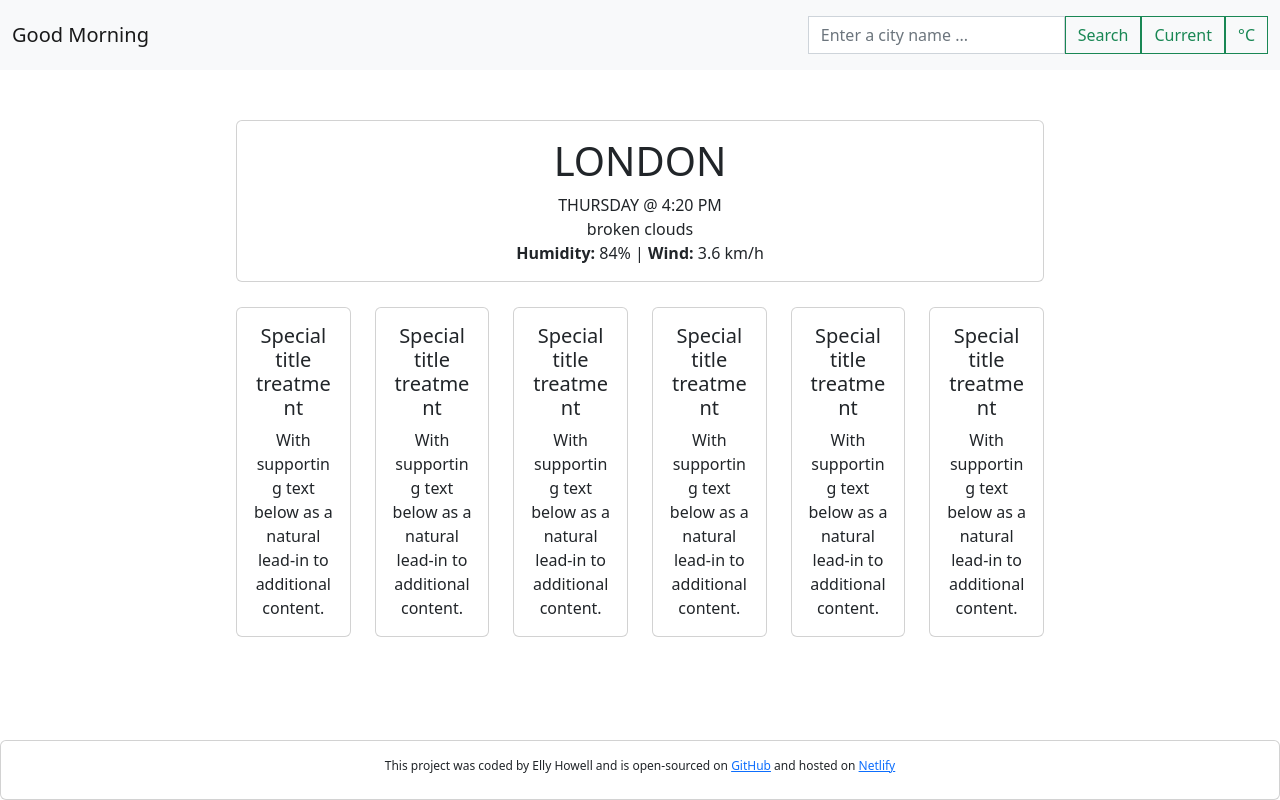
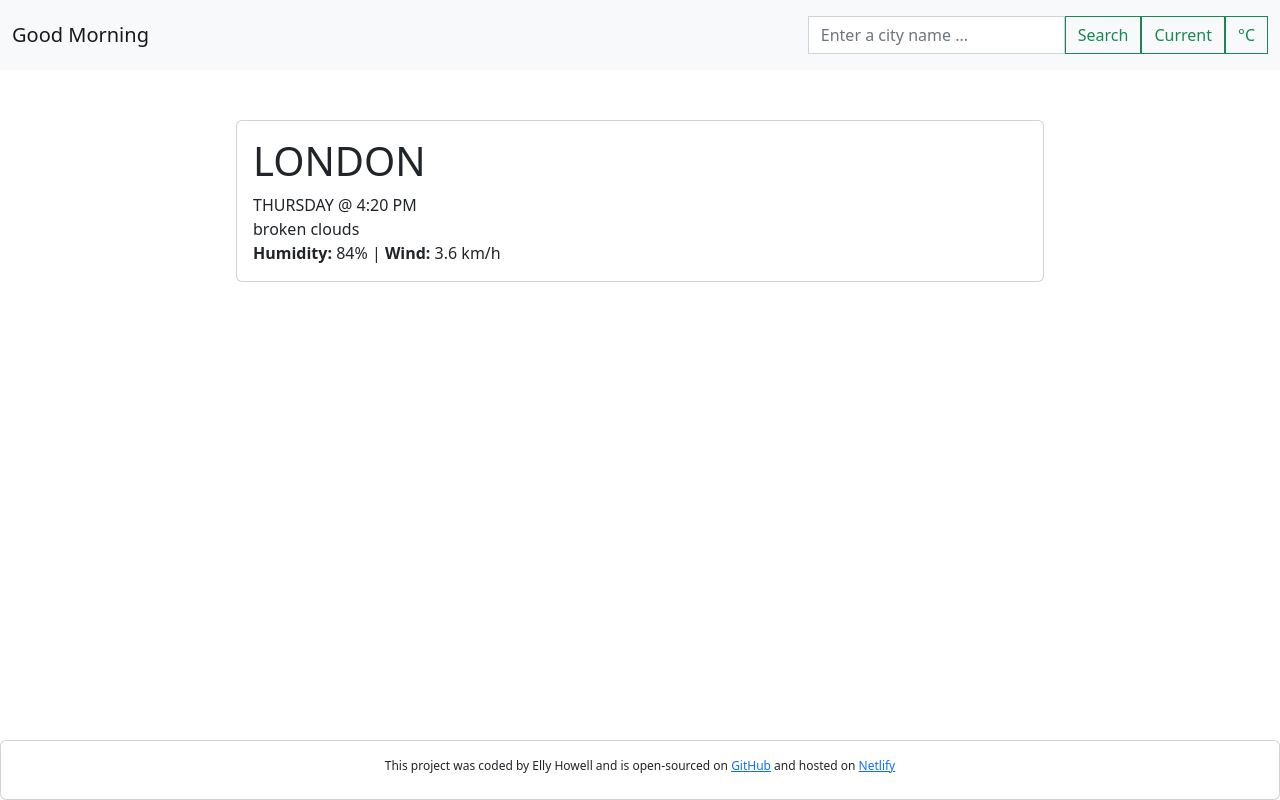
Before and after one commit to EllyHowell/weather-app-react, a React (Create React App) app: page / in a window 1280 px wide. Built offline with nearby package versions, Linux system fonts and the light colour scheme.

Commit message:
Remove future forecast to focus on Day Zero

```diff
--- a/src/elements/DayZero.js
+++ b/src/elements/DayZero.js
@@ -3,8 +3,7 @@ import ListGroup from "react-bootstrap/ListGroup";
 
 export default function DayZero() {
   return (
-    <div id="main">
-      <div class="row">
+    <div id="dayZeroMain" class="row">
       <div class="col-sm">
         <div class="card">
           <div class="card-body">
@@ -27,75 +26,5 @@ export default function DayZero() {
         </div>
       </div>
     </div>
-
-      <div class="row">
-        <div class="col-sm-2">
-          <div class="card">
-            <div class="card-body">
-              <h5 class="card-title">Special title treatment</h5>
-              <p class="card-text">
-                With supporting text below as a natural lead-in to additional
-                content.
-              </p>
-            </div>
-          </div>
-        </div>
-        <div class="col-sm-2">
-          <div class="card">
-            <div class="card-body">
-              <h5 class="card-title">Special title treatment</h5>
-              <p class="card-text">
-                With supporting text below as a natural lead-in to additional
-                content.
-              </p>
-            </div>
-          </div>
-        </div>
-        <div class="col-sm-2">
-          <div class="card">
-            <div class="card-body">
-              <h5 class="card-title">Special title treatment</h5>
-              <p class="card-text">
-                With supporting text below as a natural lead-in to additional
-                content.
-              </p>
-            </div>
-          </div>
-        </div>
-        <div class="col-sm-2">
-          <div class="card">
-            <div class="card-body">
-              <h5 class="card-title">Special title treatment</h5>
-              <p class="card-text">
-                With supporting text below as a natural lead-in to additional
-                content.
-              </p>
-            </div>
-          </div>
-        </div>
-        <div class="col-sm-2">
-          <div class="card">
-            <div class="card-body">
-              <h5 class="card-title">Special title treatment</h5>
-              <p class="card-text">
-                With supporting text below as a natural lead-in to additional
-                content.
-              </p>
-            </div>
-          </div>
-        </div>
-        <div class="col-sm-2">
-          <div class="card">
-            <div class="card-body">
-              <h5 class="card-title">Special title treatment</h5>
-              <p class="card-text">
-                With supporting text below as a natural lead-in to additional
-                content.
-              </p>
-            </div>
-          </div>
-        </div>
-      </div>
-    </div>
   );
 }
--- a/src/elements/styles/Day.css
+++ b/src/elements/styles/Day.css
@@ -1,16 +1,9 @@
-#main {
+#dayZeroMain {
   margin: 50px auto;
   width: 65vw;
+  text-align: left;
 }
 
 .row {
   margin: 25px auto;
 }
-
-ul {
-  padding: 0px;
-}
-
-li {
-  display: inline;
-}
```
Lines whose indentation alone changed are shown as unchanged.
